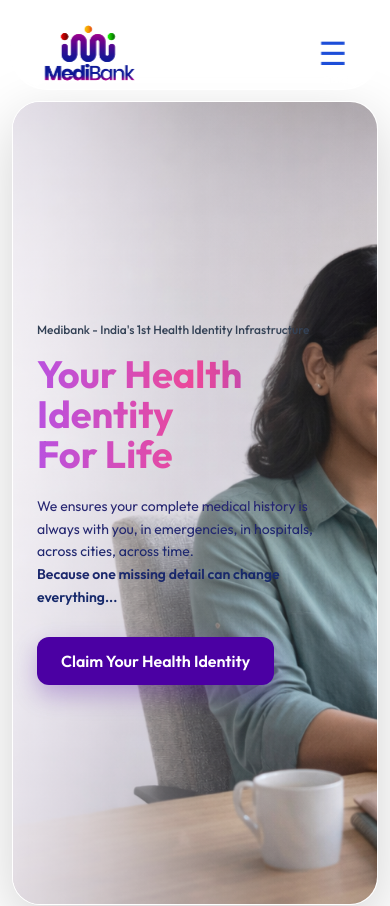
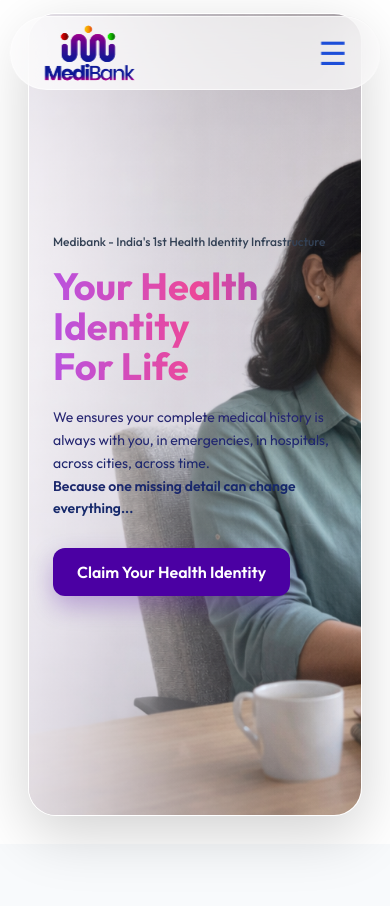
Before and after one commit to AmanDwivedi9335/clinic-portpolio, a Next.js app: page / in a window 390 px wide. Shown: the top 906 px of the page. Built offline with nearby package versions, Linux system fonts and the light colour scheme.

Commit message:
Add stacked scroll sections to home page

```diff
--- a/src/app/page.js
+++ b/src/app/page.js
@@ -4,36 +4,40 @@ import ReportCarouselSection from "@/components/Home/ReportCarouselSection";
 import HealthIdentitySection from "@/components/Home/HealthIdentitySection";
 import LovedOnesSection from "@/components/Home/LovedOnesSection";
 import DataControlSection from "@/components/Home/DataControlSection";
-import ContactCard from "@/components/Home/ContactCard";
+import StackSection from "@/components/StackSection";
 
 export default function Home() {
 	return (
-		<>
-			{/* Hero Section */}
-			<div className="pt-24">
+		<main className="bg-slate-50">
+			<StackSection zIndex={10} backgroundClassName="bg-white">
+				<div className="h-full w-full px-4 md:px-8 flex items-center">
 					<Hero />
 				</div>
+			</StackSection>
 
-
-			{/* About Section */}
-			<div className="bg-white py-6 md:py-12 px-4 md:px-8">
+			<StackSection zIndex={20} backgroundClassName="bg-white">
+				<div className="h-full w-full px-4 md:px-8 flex items-center">
 					<ReportCarouselSection />
 				</div>
+			</StackSection>
 
-			{/* HealthIdentity Section */}
-			<div className="bg-white py-6 md:py-12 px-4 md:px-8">
+			<StackSection zIndex={30} backgroundClassName="bg-white">
+				<div className="h-full w-full px-4 md:px-8 flex items-center">
 					<HealthIdentitySection />
 				</div>
+			</StackSection>
 
-			{/* LovedOnes Section */}
-			<div className="bg-[#F3F0FF] py-6 md:py-12 px-4 md:px-8">
+			<StackSection zIndex={40} backgroundClassName="bg-[#F3F0FF]">
+				<div className="h-full w-full px-4 md:px-8 flex items-center">
 					<LovedOnesSection />
 				</div>
+			</StackSection>
 
-			{/* Data Control Section */}
-			<div className="bg-[#F3F0FF] py-6 md:py-12 px-4 md:px-8">
+			<StackSection zIndex={50} backgroundClassName="bg-[#F3F0FF]">
+				<div className="h-full w-full px-4 md:px-8 flex items-center">
 					<DataControlSection />
 				</div>
-		</>
+			</StackSection>
+		</main>
 	);
 }
--- /dev/null
+++ b/src/components/StackSection.jsx
@@ -0,0 +1,78 @@
+"use client";
+
+import { useEffect, useRef } from "react";
+
+/**
+ * StackSection
+ * - Creates a 200vh scroll wrapper with a 100vh sticky viewport.
+ * - Calculates scroll progress (0 → 1) via getBoundingClientRect().
+ * - Animates translateY from 18vh → 0 using cubic ease-out.
+ * - Uses requestAnimationFrame for smooth, GPU-accelerated transforms.
+ */
+export default function StackSection({
+  children,
+  className = "",
+  backgroundClassName = "",
+  zIndex = 1,
+}) {
+  const wrapperRef = useRef(null);
+  const panelRef = useRef(null);
+  const rafRef = useRef(null);
+
+  const updatePosition = () => {
+    const wrapper = wrapperRef.current;
+    const panel = panelRef.current;
+    if (!wrapper || !panel) return;
+
+    const rect = wrapper.getBoundingClientRect();
+    const viewportHeight = window.innerHeight || 0;
+
+    // Progress: 0 when section enters from bottom, 1 when it reaches the top.
+    const rawProgress = (viewportHeight - rect.top) / viewportHeight;
+    const clampedProgress = Math.min(Math.max(rawProgress, 0), 1);
+
+    // Cubic ease-out for a smooth stacked reveal.
+    const eased = 1 - Math.pow(1 - clampedProgress, 3);
+    const translateY = (1 - eased) * 18;
+
+    panel.style.transform = `translate3d(0, ${translateY}vh, 0)`;
+  };
+
+  const requestTick = () => {
+    if (rafRef.current) return;
+    rafRef.current = window.requestAnimationFrame(() => {
+      rafRef.current = null;
+      updatePosition();
+    });
+  };
+
+  useEffect(() => {
+    updatePosition();
+    window.addEventListener("scroll", requestTick, { passive: true });
+    window.addEventListener("resize", requestTick);
+
+    return () => {
+      window.removeEventListener("scroll", requestTick);
+      window.removeEventListener("resize", requestTick);
+      if (rafRef.current) {
+        window.cancelAnimationFrame(rafRef.current);
+      }
+    };
+  }, []);
+
+  return (
+    <section
+      ref={wrapperRef}
+      className={`relative h-[200vh] ${className}`}
+      style={{ zIndex }}
+    >
+      <div
+        ref={panelRef}
+        className={`sticky top-0 h-screen w-full will-change-transform ${backgroundClassName}`}
+        style={{ transform: "translate3d(0, 18vh, 0)" }}
+      >
+        <div className="h-full w-full">{children}</div>
+      </div>
+    </section>
+  );
+}
```
Lines whose indentation alone changed are shown as unchanged.
